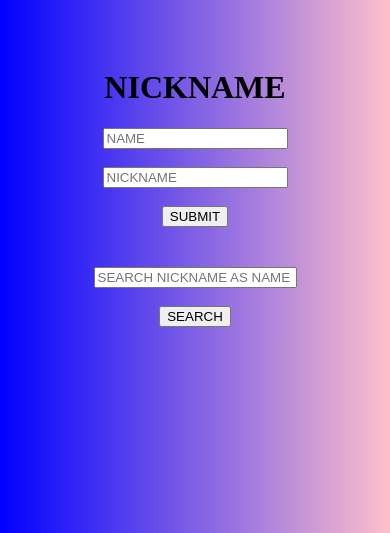
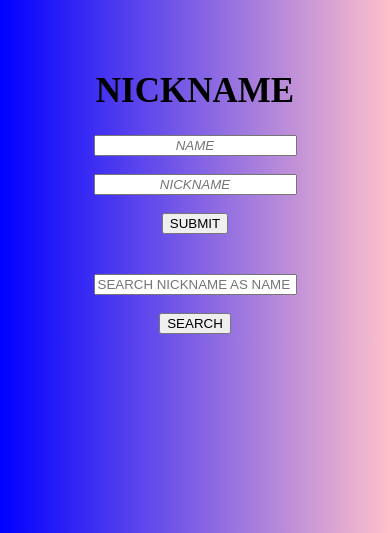
Before and after one commit to dreamjh20/flask-study, a Flask app: page / in a window 390 px wide. Shown: the top 533 px of the page. Run offline with Flask 2, Linux system fonts and the light colour scheme.

Commit message:
[UPDATE] Viewport & Media Query

```diff
--- a/flask-name-nickname/static/css/style.css
+++ b/flask-name-nickname/static/css/style.css
@@ -10,10 +10,10 @@
 }
 
 .search_text{
-
-    width: 195px;
+    min-width: 195px;
 }
-.text_box{
+#text_box{
+    min-width: 195px;
     text-align: center;
     font-style: italic;
 }
@@ -25,3 +25,17 @@
 #mouse_on{
     cursor: pointer;
 }
+
+.title {
+    font-size: 40px;
+  }
+
+  @media (max-width: 600px) {
+    .title {
+      font-size: 35px;
+    }
+  }@media (min-width: 1400px) {
+    .title {
+      font-size: 50px;
+    }
+  }
--- a/flask-name-nickname/templates/index.html
+++ b/flask-name-nickname/templates/index.html
@@ -10,7 +10,7 @@
 <body class="back_color">
     <form action="/welcome" method="post">
         <div class="input_wrapper">
-            <h1>NICKNAME</h1>
+            <h1 class="title">NICKNAME</h1>
             <input type="text" onKeyup="this.value=this.value.replace(/[0-9]/g, ''); " id="text_box" name="name" placeholder="NAME">
             <br>
             <input type="text" id="text_box" name="nickname" placeholder="NICKNAME">
```
Also changed, not shown: flask-name-nickname/user.db (deleted).
